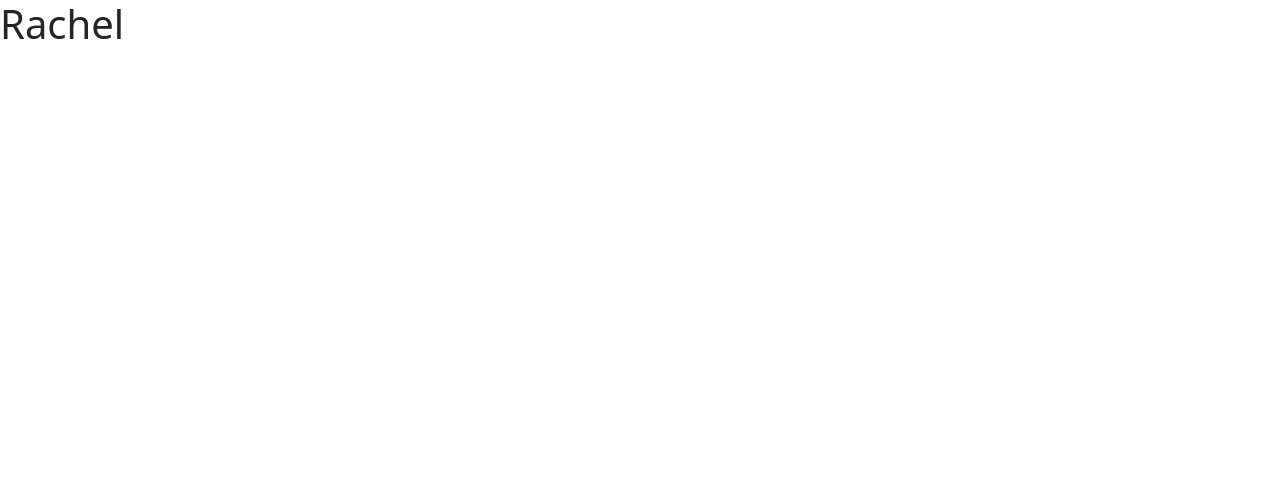
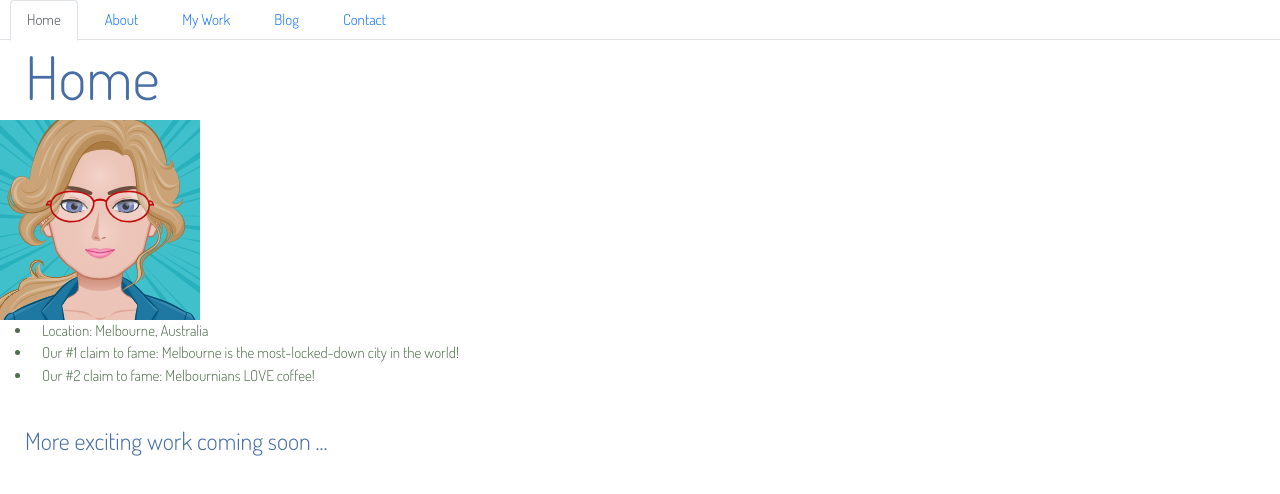
Before and after one commit to rachel-brain/portfolio-of-rachel-brain-on-react, a React (Create React App) app: page / in a window 1280 px wide. Shown: the top 494 px of the page. Built offline with nearby package versions, Linux system fonts and the light colour scheme.

Commit message:
4th commit with app working and initial info added to pages

```diff
--- a/public/index.html
+++ b/public/index.html
@@ -9,40 +9,30 @@
   <meta name="description" content="Web site created using create-react-app" />
   <link rel="stylesheet" href="https://stackpath.bootstrapcdn.com/bootstrap/4.3.1/css/bootstrap.min.css"
     integrity="sha384-ggOyR0iXCbMQv3Xipma34MD+dH/1fQ784/j6cY/iJTQUOhcWr7x9JvoRxT2MZw1T" crossorigin="anonymous" />
+  <link rel="preconnect" href="https://fonts.googleapis.com">
+  <link rel="preconnect" href="https://fonts.gstatic.com" crossorigin>
+  <link href="https://fonts.googleapis.com/css2?family=Dosis:wght@300&display=swap" rel="stylesheet">
   <link rel="apple-touch-icon" href="%PUBLIC_URL%/logo192.png" />
-  <!--
-      manifest.json provides metadata used when your web app is installed on a
-      user's mobile device or desktop. See https://developers.google.com/web/fundamentals/web-app-manifest/
-    -->
   <link rel="manifest" href="%PUBLIC_URL%/manifest.json" />
-  <!--
-      Notice the use of %PUBLIC_URL% in the tags above.
-      It will be replaced with the URL of the `public` folder during the build.
-      Only files inside the `public` folder can be referenced from the HTML.
-
-      Unlike "/favicon.ico" or "favicon.ico", "%PUBLIC_URL%/favicon.ico" will
-      work correctly both with client-side routing and a non-root public URL.
-      Learn how to configure a non-root public URL by running `npm run build`.
-    -->
-  <title>React App</title>
+  <title>Rachel Brain's portfolio</title>
 </head>
 
 <body>
   <noscript>You need to enable JavaScript to run this app.</noscript>
   <div id="root"></div>
-  <!--
-      This HTML file is a template.
-      If you open it directly in the browser, you will see an empty page.
-
-      You can add webfonts, meta tags, or analytics to this file.
-      The build step will place the bundled scripts into the <body> tag.
-
-      To begin the development, run `npm start` or `yarn start`.
-      To create a production bundle, use `npm run build` or `yarn build`.
-    -->
-<script src="https://code.jquery.com/jquery-3.3.1.slim.min.js" integrity="sha384-q8i/X+965DzO0rT7abK41JStQIAqVgRVzpbzo5smXKp4YfRvH+8abtTE1Pi6jizo" crossorigin="anonymous"></script>
-<script src="https://cdnjs.cloudflare.com/ajax/libs/popper.js/1.14.7/umd/popper.min.js" integrity="sha384-UO2eT0CpHqdSJQ6hJty5KVphtPhzWj9WO1clHTMGa3JDZwrnQq4sF86dIHNDz0W1" crossorigin="anonymous"></script>
-<script src="https://stackpath.bootstrapcdn.com/bootstrap/4.3.1/js/bootstrap.min.js" integrity="sha384-JjSmVgyd0p3pXB1rRibZUAYoIIy6OrQ6VrjIEaFf/nJGzIxFDsf4x0xIM+B07jRM" crossorigin="anonymous"></script>
+  <br>
+  <footer>
+    <h4>More exciting work coming soon ...</h4>
+  </footer>
+  <script src="https://code.jquery.com/jquery-3.3.1.slim.min.js"
+    integrity="sha384-q8i/X+965DzO0rT7abK41JStQIAqVgRVzpbzo5smXKp4YfRvH+8abtTE1Pi6jizo" crossorigin="anonymous">
+  </script>
+  <script src="https://cdnjs.cloudflare.com/ajax/libs/popper.js/1.14.7/umd/popper.min.js"
+    integrity="sha384-UO2eT0CpHqdSJQ6hJty5KVphtPhzWj9WO1clHTMGa3JDZwrnQq4sF86dIHNDz0W1" crossorigin="anonymous">
+  </script>
+  <script src="https://stackpath.bootstrapcdn.com/bootstrap/4.3.1/js/bootstrap.min.js"
+    integrity="sha384-JjSmVgyd0p3pXB1rRibZUAYoIIy6OrQ6VrjIEaFf/nJGzIxFDsf4x0xIM+B07jRM" crossorigin="anonymous">
+  </script>
 </body>
 
 </html>
--- a/src/App.js
+++ b/src/App.js
@@ -1,8 +1,6 @@
 import React from "react";
-// import PortfolioContainer from "./components/PortfolioContainer";
+import PortfolioContainer from "./components/PortfolioContainer";
 
-// const App = () => <PortfolioContainer />;
-
-const App = () => <h1>Rachel</h1>
+const App = () => <PortfolioContainer />;
 
 export default App;
--- a/src/components/pages/About.js
+++ b/src/components/pages/About.js
@@ -1,17 +1,19 @@
 import React from 'react';
+import './style.css';
 
 export default function About() {
   return (
     <div>
-      <h1>About Page</h1>
-      <p>
-        Nunc pharetra finibus est at efficitur. Praesent sed congue diam.
-        Integer gravida dui mauris, ut interdum nunc egestas sed. Aenean sed
-        mollis diam. Nunc aliquet risus ac finibus porta. Nam quis arcu non
-        lectus tincidunt fermentum. Suspendisse aliquet orci porta quam semper
-        imperdiet. Praesent euismod mi justo, faucibus scelerisque risus cursus
-        in. Sed rhoncus mollis diam, sit amet facilisis lectus blandit at.
-      </p>
+      <h1>About Me</h1>
+      <ul>
+        <li>New to Web-development & Web-design, I now have the full complement of Sales & Marketing skills!</li>
+        <li>A successful Business manager, I aim to achieve win : win solutions for both employer & customer by building lasting partnerships based on fantastic service & quality locally-made product.</li>
+        <li>I am equally comfortable working on creative solutions & on numerical trackers & data analysis.</li>
+        <li>I thrive on variety & challenge, used to juggling many customers & projects simultaneously.</li>
+        <li>I have diverse skills & experience in both business development & product development.</li>
+        <li>My passion is making everyday products more sustainable for the planet & healthier for the consumer.</li>
+        <li>A Community Engagement aspect in my role is vital as “giving back” is important to me.</li>
+      </ul>
     </div>
   );
 }
--- a/src/components/pages/Blog.js
+++ b/src/components/pages/Blog.js
@@ -1,24 +1,12 @@
 import React from 'react';
+import './style.css';
 
 export default function Blog() {
   return (
     <div>
-      <h1>Blog Page</h1>
-      <p>
-        Donec a volutpat quam. Curabitur nec varius justo, sed rutrum ligula.
-        Curabitur pellentesque turpis sit amet eros iaculis, a mollis arcu
-        dictum. Ut vel ante eget massa ornare placerat. Etiam nisl orci, finibus
-        sodales volutpat et, hendrerit ut dolor. Suspendisse porta dictum nunc,
-        sed pretium risus rutrum eget. Nam consequat, ligula in faucibus
-        vestibulum, nisi justo laoreet risus, luctus luctus mi lacus sit amet
-        libero. Class aptent taciti sociosqu ad litora torquent per conubia
-        nostra, per inceptos himenaeos. Mauris pretium condimentum tellus eget
-        lobortis. Interdum et malesuada fames ac ante ipsum primis in faucibus.
-        Donec placerat accumsan mi, ut congue neque placerat eu. Donec nec ipsum
-        in velit pellentesque vehicula sit amet at augue. Maecenas aliquam
-        bibendum congue. Pellentesque semper, lectus non ullamcorper iaculis,
-        est ligula suscipit velit, sed bibendum turpis dui in sapien.
-      </p>
+      <h1>My Blog</h1>
+      <h2>Title: Hex is a Regex!</h2>
+      <p><a href="https://gist.github.com/rachel-brain/1b6a313075611f6a0b1c17b99609ee92"> gist.github.com/rachel-brain</a></p>
     </div>
   );
 }
--- a/src/components/pages/Contact.js
+++ b/src/components/pages/Contact.js
@@ -1,22 +1,16 @@
 import React from 'react';
+import './style.css';
 
 export default function Contact() {
   return (
     <div>
-      <h1>Contact Page</h1>
-      <p>
-        Integer cursus bibendum sem non pretium. Vestibulum in aliquet sem, quis
-        molestie urna. Aliquam semper ultrices varius. Aliquam faucibus sit amet
-        magna a ultrices. Aenean pellentesque placerat lacus imperdiet
-        efficitur. In felis nisl, luctus non ante euismod, tincidunt bibendum
-        mi. In a molestie nisl, eu sodales diam. Nam tincidunt lacus quis magna
-        posuere, eget tristique dui dapibus. Maecenas fermentum elementum
-        faucibus. Quisque nec metus vestibulum, egestas massa eu, sollicitudin
-        ipsum. Nulla facilisi. Sed ut erat ligula. Nam tincidunt nunc in nibh
-        dictum ullamcorper. Class aptent taciti sociosqu ad litora torquent per
-        conubia nostra, per inceptos himenaeos. Etiam ornare rutrum felis at
-        rhoncus. Etiam vel condimentum magna, quis tempor nulla.
-      </p>
+      <h1>Contact Me</h1>
+      <ul>
+        <li><strong>Mobile: </strong><a> +61 432 297 755</a></li>
+        <li><strong>E-mail: </strong><a href="mailto:rachel.brain@internode.on.net"> rachel.brain@internode.on.net</a></li>
+        <li><strong>LinkedIn: </strong><a href="https://www.linkedin.com/in/rachel-brain-89570930/"> www.linkedin.com/in/rachel-brain</a></li>
+        <li><strong>GitHub: </strong><a href="https://github.com/rachel-brain"> github.com/rachel-brain</a></li>
+      </ul>
     </div>
   );
 }
--- a/src/components/pages/Home.js
+++ b/src/components/pages/Home.js
@@ -1,21 +1,17 @@
 import React from 'react';
+import './style.css';
+import avatar from '../images/face_co-2021.09.png'
 
 export default function Home() {
   return (
     <div>
-      <h1>Home Page</h1>
-      <p>
-        Lorem ipsum dolor sit amet, consectetur adipiscing elit. Sed neque
-        velit, lobortis ut magna varius, blandit rhoncus sem. Morbi lacinia nisi
-        ac dui fermentum, sed luctus urna tincidunt. Etiam ut feugiat ex. Cras
-        non risus mi. Curabitur mattis rutrum ipsum, ut aliquet urna imperdiet
-        ac. Sed nec nulla aliquam, bibendum odio eget, vestibulum tortor. Cras
-        rutrum ligula in tincidunt commodo. Morbi sit amet mollis orci, in
-        tristique ex. Donec nec ornare elit. Donec blandit est sed risus feugiat
-        porttitor. Vestibulum molestie hendrerit massa non consequat. Vestibulum
-        vitae lorem tortor. In elementum ultricies tempus. Interdum et malesuada
-        fames ac ante ipsum primis in faucibus.
-      </p>
+      <h1>Home</h1>
+      <img src={avatar} align="center" alt="avatar of rachel brain"></img>
+      <ul>
+        <li>Location: Melbourne, Australia</li>
+        <li>Our #1 claim to fame: Melbourne is the most-locked-down city in the world!</li>
+        <li>Our #2 claim to fame: Melbournians LOVE coffee!</li>
+      </ul>
     </div>
   );
 }
--- a/src/components/pages/MyWork.js
+++ b/src/components/pages/MyWork.js
@@ -1,9 +1,10 @@
 import React from 'react';
+import './style.css';
 
 export default function MyWork() {
   return (
     <div>
-      <h1>My Work Page</h1>
+      <h1>Some examples of my Work</h1>
       <h2>card 1</h2>
       <p>
         Example of my work 1: Suspendisse aliquet orci porta quam semper
--- /dev/null
+++ b/src/components/pages/style.css
@@ -0,0 +1,52 @@
+/* Color palette sourced from https://www.color-hex.com/color-palette/114926 Soft Primaries Color Palette palette */
+:root {
+    --sunset: #b4343f;
+    --mustard: #e0c02b;
+    --mid-blue: #466da5;
+    --pale-grey: #91a8ca;
+    --moss-green: #4e6d4a;
+    --dark-grey: #2d3235;
+    --black: #000;
+    --white: #fff;
+}
+
+body {
+    margin: 0;
+    font-family: 'Dosis', sans-serif;
+    background-color: var(--pale-grey);
+    -webkit-font-smoothing: antialiased;
+    -moz-osx-font-smoothing: grayscale;
+}
+
+code {
+    font-family: 'Dosis', sans-serif;
+}
+
+h1 {
+    font-size: 60px;
+    color: var(--mid-blue);
+    padding-left: 25px;
+}
+
+h2 {
+    font-size: 60px;
+    color: var(--mustard);
+    padding-left: 25px;
+}
+
+li {
+    font-size: 15px;
+    color: var(--moss-green);
+    padding-left: 10px;}
+
+h4 {
+    font-size: 10px;
+    color: var(--mid-blue);
+    padding-left: 25px;
+}
+
+p {
+    font-size: 15px;
+    color: var(--mid-blue);
+    padding-left: 25px;
+}
--- a/src/index.css
+++ b/src/index.css
@@ -1,13 +1,37 @@
+/* Color palette sourced from https://www.color-hex.com/color-palette/114926 Soft Primaries Color Palette palette */
+:root {
+  --sunset: #b4343f;
+  --mustard: #e0c02b;
+  --mid-blue: #466da5;
+  --pale-grey: #91a8ca;
+  --moss-green: #4e6d4a;
+  --dark-grey: #2d3235;
+  --black: #000;
+  --white: #fff;
+}
+
 body {
   margin: 0;
-  font-family: -apple-system, BlinkMacSystemFont, 'Segoe UI', 'Roboto', 'Oxygen',
-    'Ubuntu', 'Cantarell', 'Fira Sans', 'Droid Sans', 'Helvetica Neue',
-    sans-serif;
+  font-family: 'Dosis', sans-serif;
   -webkit-font-smoothing: antialiased;
   -moz-osx-font-smoothing: grayscale;
 }
 
 code {
-  font-family: source-code-pro, Menlo, Monaco, Consolas, 'Courier New',
-    monospace;
+  font-family: 'Dosis', sans-serif;
 }
+
+div {
+  background-color: var(pale-grey);
+}
+
+h1 {
+  font-size: 60px;
+  color: var(--mid-blue);
+  padding-left: 25px;
+}
+
+p {
+  font-size: 25px;
+  padding-left: 25px;
+}
--- a/src/index.js
+++ b/src/index.js
@@ -2,5 +2,6 @@ import React from 'react';
 import ReactDOM from 'react-dom';
 import App from './App';
 import 'bootstrap/dist/css/bootstrap.min.css';
+import "./index.css";
 
 ReactDOM.render(<App />, document.getElementById('root'));
```
Also changed, not shown: src/components/images/face_co-2021.09.png (added), 1 other file (tests, documents, lock files or other folders).
